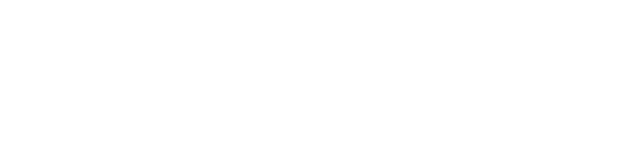
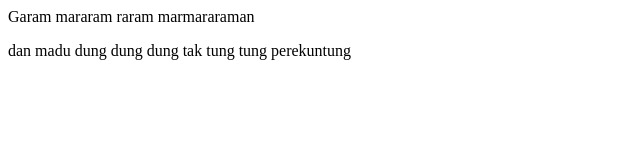
Before and after one commit to Eljireh/Eljireh.github.io, a plain HTML site: page index.html in a window 1280 px wide. Shown: the whole page, without its empty margins (0-640 px from the left). Drawn offline with Linux system fonts and the light colour scheme.

Commit message:
Update index.html

```diff
--- a/index.html
+++ b/index.html
@@ -3,9 +3,10 @@
 <head>
     <meta charset="UTF-8">
     <meta name="viewport" content="width=device-width, initial-scale=1.0">
-    <title>Document</title>
+    <title>Eljireh</title>
 </head>
 <body>
-
+    Garam mararam raram marmararaman
+    <p>dan madu dung dung dung tak tung tung perekuntung</p>
 </body>
 </html>
```
